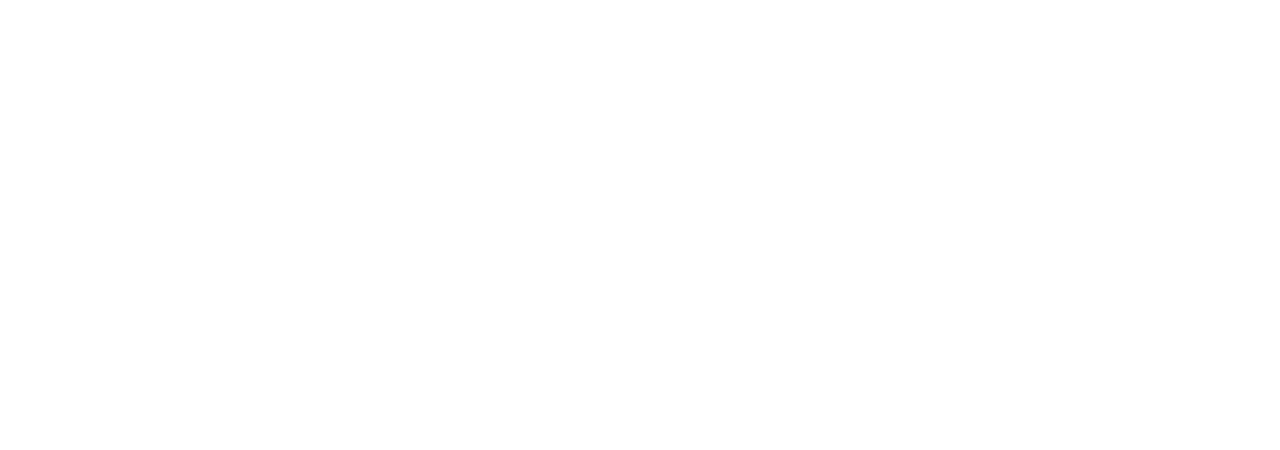
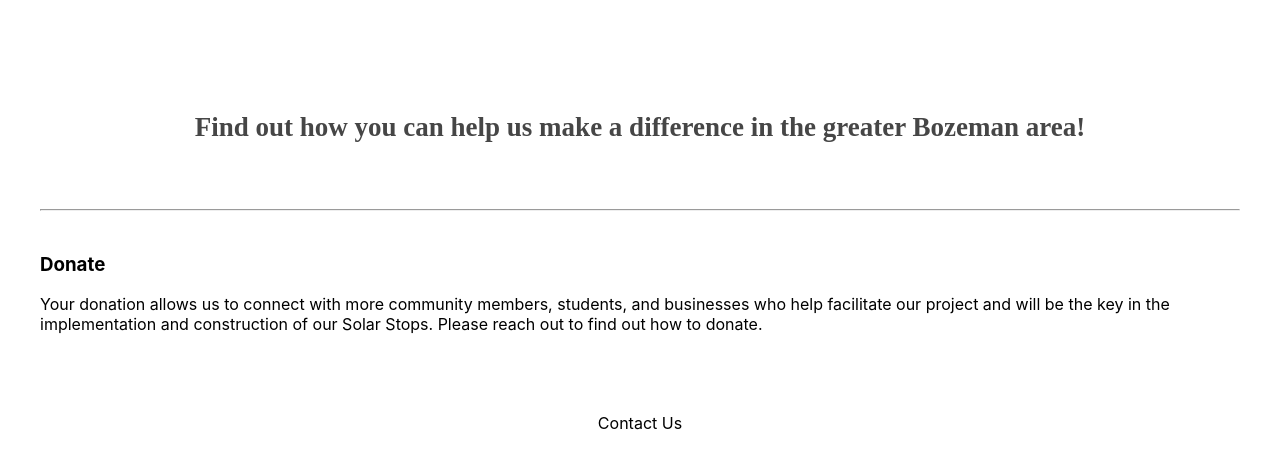
Before and after one commit to streamline-solar/streamline-solar-project, a React (Create React App) app: page /support-us in a window 1280 px wide. Shown: the part 502-952 px from the top of the page. Before the commit the page ends 800 px from the top, so only its background shows below. Built offline with nearby package versions, Linux system fonts and the light colour scheme.

Commit message:
added more to support page and added linking from home page to other pages that i forgot about

```diff
--- a/src/components/Home.js
+++ b/src/components/Home.js
@@ -137,7 +137,7 @@
                         </div>
                         <div className="button-wrapper FlexRowCenter">
                           <div className="button-content">
-                            <a href="/" className="Button ImageButton FlexCenter">Find Out How</a>
+                            <a href="/our-partners" className="Button ImageButton FlexCenter">Find Out How</a>
                           </div>
                         </div>
                       </div>
@@ -156,7 +156,7 @@
                         </div>
                         <div className="button-wrapper FlexRowCenter">
                           <div className="button-content">
-                            <a href="/" className="Button ImageButton FlexCenter">See More</a>
+                            <a href="/photos" className="Button ImageButton FlexCenter">See More</a>
                           </div>
                         </div>
                       </div>
@@ -175,7 +175,7 @@
                         </div>
                         <div className="button-wrapper FlexRowCenter">
                           <div className="button-content">
-                            <a href="/" className="Button ImageButton FlexCenter">Contact</a>
+                            <a href="/contact-us" className="Button ImageButton FlexCenter">Contact</a>
                           </div>
                         </div>
                       </div>
--- a/src/components/Support.js
+++ b/src/components/Support.js
@@ -51,6 +51,39 @@
 
       <div className="main-body-wrapper">
         <main className="body-content">
+          <div className="support-body-title-wrapper">
+            <div className="support-body-title">
+              <h2>Find out how you can help us make a difference in the greater Bozeman area!</h2>
+            </div>
+          </div>
+
+          <div className="seperator-block">
+            <hr className="seperator"></hr>
+          </div>
+
+          <section className="support-page-wrapper">
+            <div className="support-page-content">
+              <div className="donate-block-wrapper">
+                <div className="donate-block-content">
+                  <div className="donate-block-title-wrapper">
+                    <div className="donate-block-title">
+                      <h3><strong>Donate</strong></h3>
+                    </div>
+                  </div>
+                  <div className="donate-block-body-wrapper">
+                    <div className="donate-block-body-content">
+                      <p>Your donation allows us to connect with more community members, students, and businesses who help facilitate our project and will be the key in the implementation and construction of our Solar Stops. Please reach out to find out how to donate.</p>
+                    </div>
+                  </div>
+                  <div className="button-wrapper FlexRowCenter">
+                  <div className="button-content">
+                    <a href="/" className="Button ImageButton FlexCenter">Contact Us</a>
+                  </div>
+                </div>
+                </div>
+              </div>
+            </div>
+          </section>
 
         </main>
       </div>
--- a/src/styles/support.scss
+++ b/src/styles/support.scss
@@ -11,3 +11,15 @@
   //position: fixed;
   background-attachment: fixed;
 }
+
+.support-body-title-wrapper {
+  padding: 20px;
+}
+
+.support-body-title {
+  font-family: adobe-garamond-pro, serif;
+  font-size: 18px;
+  color: $DarkGrey;
+  font-weight: 400;
+  text-align: center;
+}
```
